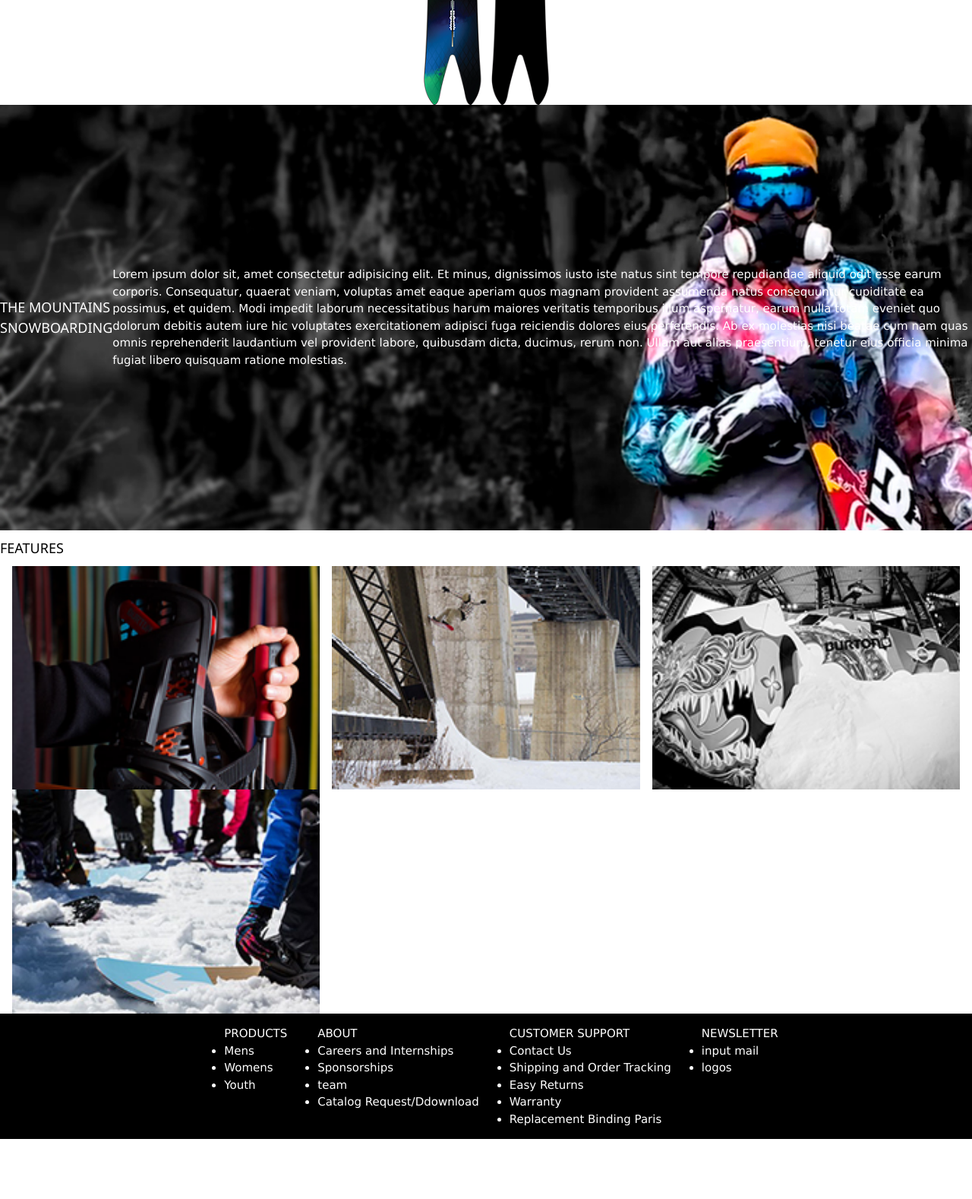
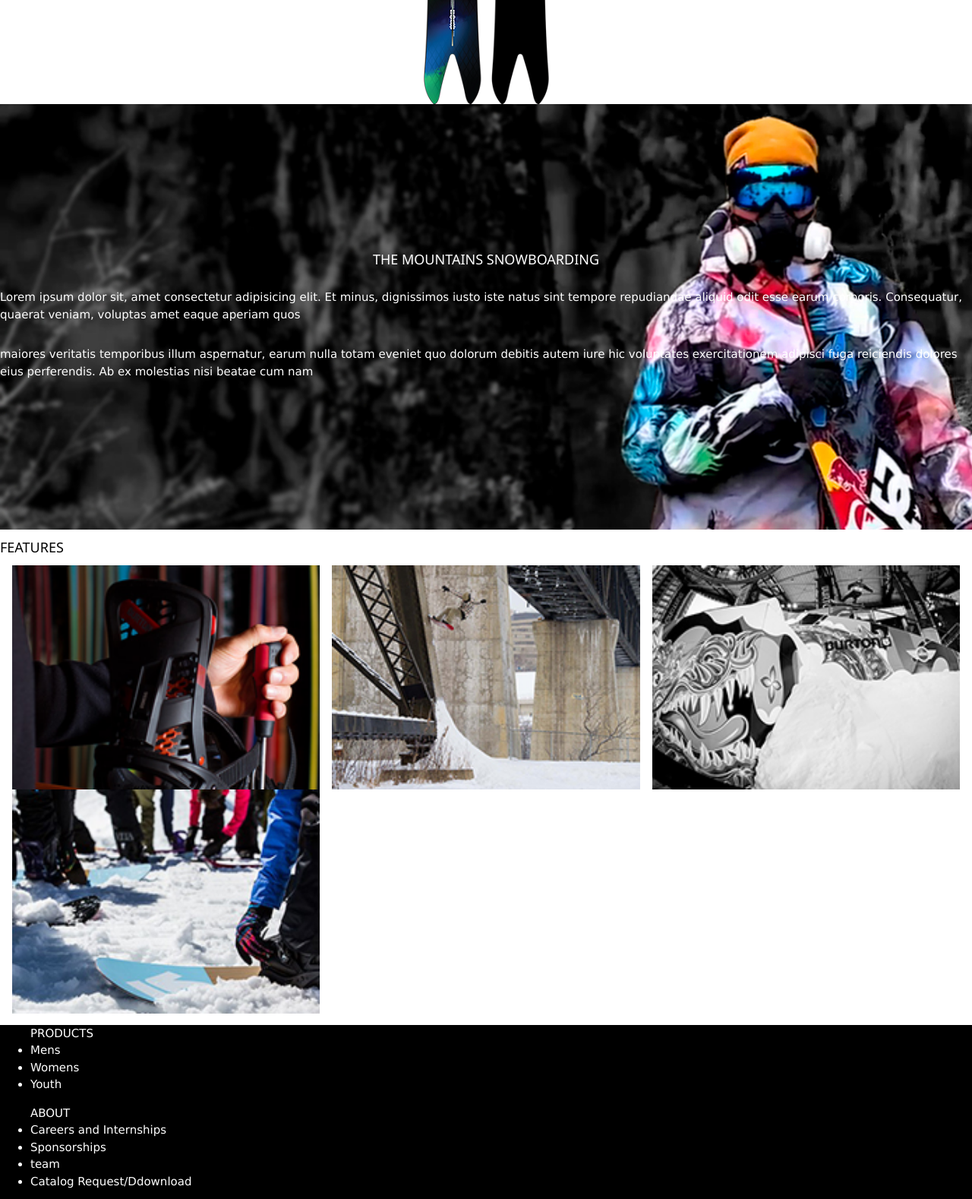
Before and after one commit to Titeuf67/snowboarding, a plain HTML site: page snow.html in a window 1280 px wide. Shown: the part 1020-2598 px from the top of the page at 76% size. Before the commit the page ends 2519 px from the top, so only its background shows below. Drawn offline with nearby package versions, Linux system fonts and the light colour scheme.

Commit message:
maquette

```diff
--- a/index.js
+++ b/index.js
@@ -1,5 +1,5 @@
 // slideshow
-// rajouter option afficher 4 et les felches sur les cotes
+// rajouter option afficher 4 et les fleches sur les cotes
 
 // ici affichage
 var slideIndex = 1;
@@ -24,3 +24,12 @@ function onClick(element) {
     document.getElementById("img01").src = element.src;
     document.getElementById("modal01").style.display = "block";
   }
+//   navbar
+function myFunction() {
+    var x = document.getElementById("myLinks");
+    if (x.style.display === "block") {
+      x.style.display = "none";
+    } else {
+      x.style.display = "block";
+    }
+  }
--- a/snow.html
+++ b/snow.html
@@ -17,7 +17,7 @@
 
 <!-- Top Navigation Menu -->
 <div class="topnav">
-      <a href="images/LOGO.png" class="active">Logo</a>
+    <img src="/images/LOGO.png"style="width:70px"></img>
     <div id="myLinks">
         <a href="#SHOP">SHOP</a>
         <a href="#TEAM">TEAM</a>
@@ -35,17 +35,18 @@
 </div>
 <!-- fin de la navbar -->
 <!-- header avec titre -->
-<div class="flex-container bgheader white jcenter acenter col">
+<div class="flex-container bgheader white jcenter acenter">
     <h1>RUN OVER</h1>
     <h1>EVERYTHING</h1>
     <!-- BTN "SEE DETAILS" -->
 </div>
 <!-- FIN DU HEADER -->
-<div class="flex-container bgwhite acenter col">
+<div class="flex-container bgwhite acenter">
     <H2>SNOWBOARDS</H2>
     <H5>Lorem ipsum dolor sit amet, consectetur adipisicing elit. Cumque culpa ex, eveniet officiis reiciendis aliquid
         accusamus quis? Delectus dicta aliquam est vero aliquid, cupiditate minus neque adipisci harum debitis obcaecati
         dolor.</H5>
+
     <!-- slider -->
     <div class="w3-content w3-display-container">
         <img class="mySlides" src="/images/snowboard1.png" style="width:100%" alt="">
@@ -63,35 +64,30 @@
     <h5>THE MOUNTAINS SNOWBOARDING</h5>
     <P>Lorem ipsum dolor sit, amet consectetur adipisicing elit. Et minus, dignissimos iusto iste natus sint tempore
         repudiandae aliquid odit esse earum corporis. Consequatur, quaerat veniam, voluptas amet eaque aperiam quos
-        magnam
-        provident assumenda natus consequuntur cupiditate ea possimus, et quidem. Modi impedit laborum necessitatibus
-        harum
-        maiores veritatis temporibus illum aspernatur, earum nulla totam eveniet quo dolorum debitis autem iure hic
+    </p>
+    <p> maiores veritatis temporibus illum aspernatur, earum nulla totam eveniet quo dolorum debitis autem iure hic
         voluptates exercitationem adipisci fuga reiciendis dolores eius perferendis. Ab ex molestias nisi beatae cum nam
-        quas omnis reprehenderit laudantium vel provident labore, quibusdam dicta, ducimus, rerum non. Ullam aut alias
-        praesentium, tenetur eius officia minima fugiat libero quisquam ratione molestias.</P>
+    </p>
 </div>
 <!-- fin du section -->
+<div class="">
     <h5>FEATURES</h5>
+</div>
 <!--  list de card -->
 
 <!-- les images en modals -->
 <div class="w3-row-padding">
     <div class="w3-container w3-third">
-      <img src="images/img 1.png" style="width:100%;cursor:pointer"
-      onclick="onClick(this)" class="w3-hover-opacity">
+        <img src="images/img 1.png" style="width:100%;cursor:pointer" onclick="onClick(this)" class="w3-hover-opacity">
     </div>
     <div class="w3-container w3-third">
-      <img src="images/img 2.jpg" style="width:100%;cursor:pointer"
-      onclick="onClick(this)" class="w3-hover-opacity">
+        <img src="images/img 2.jpg" style="width:100%;cursor:pointer" onclick="onClick(this)" class="w3-hover-opacity">
     </div>
     <div class="w3-container w3-third">
-      <img src="images/img 3.jpg" style="width:100%;cursor:pointer"
-      onclick="onClick(this)" class="w3-hover-opacity">
+        <img src="images/img 3.jpg" style="width:100%;cursor:pointer" onclick="onClick(this)" class="w3-hover-opacity">
     </div>
     <div class="w3-container w3-third">
-        <img src="images/img 4.jpg" style="width:100%;cursor:pointer"
-        onclick="onClick(this)" class="w3-hover-opacity">
+        <img src="images/img 4.jpg" style="width:100%;cursor:pointer" onclick="onClick(this)" class="w3-hover-opacity">
     </div>
 </div>
 <div id="modal01" class="w3-modal" onclick="this.style.display='none'">
@@ -102,7 +98,7 @@
 </div>
 <!-- fin de list -->
 <!-- footer -->
-<div class="flex-container bg-black white jcenter">
+<div class="flex-containerf bg-black white jcenter">
     <ul>PRODUCTS
         <li>Mens</li>
         <li>Womens</li>
--- a/style.css
+++ b/style.css
@@ -1,13 +1,14 @@
 .flex-container {
     display: flex;
     margin: auto;
-
+    justify-content: center;
+    flex-direction: column;
 }
-
-.inline {
-    display: inline-flex
+.flex-container {
+    display: flex;
+    margin: auto;
+    justify-content: center;
 }
-
 .jcenter {
     justify-content: center;
 }
@@ -53,6 +54,7 @@
 .white {
     color: white;
 }
+
 /* NAVBAR */
 body {
     font-family: Arial, Helvetica, sans-serif;
```
Lines whose indentation alone changed are shown as unchanged.
